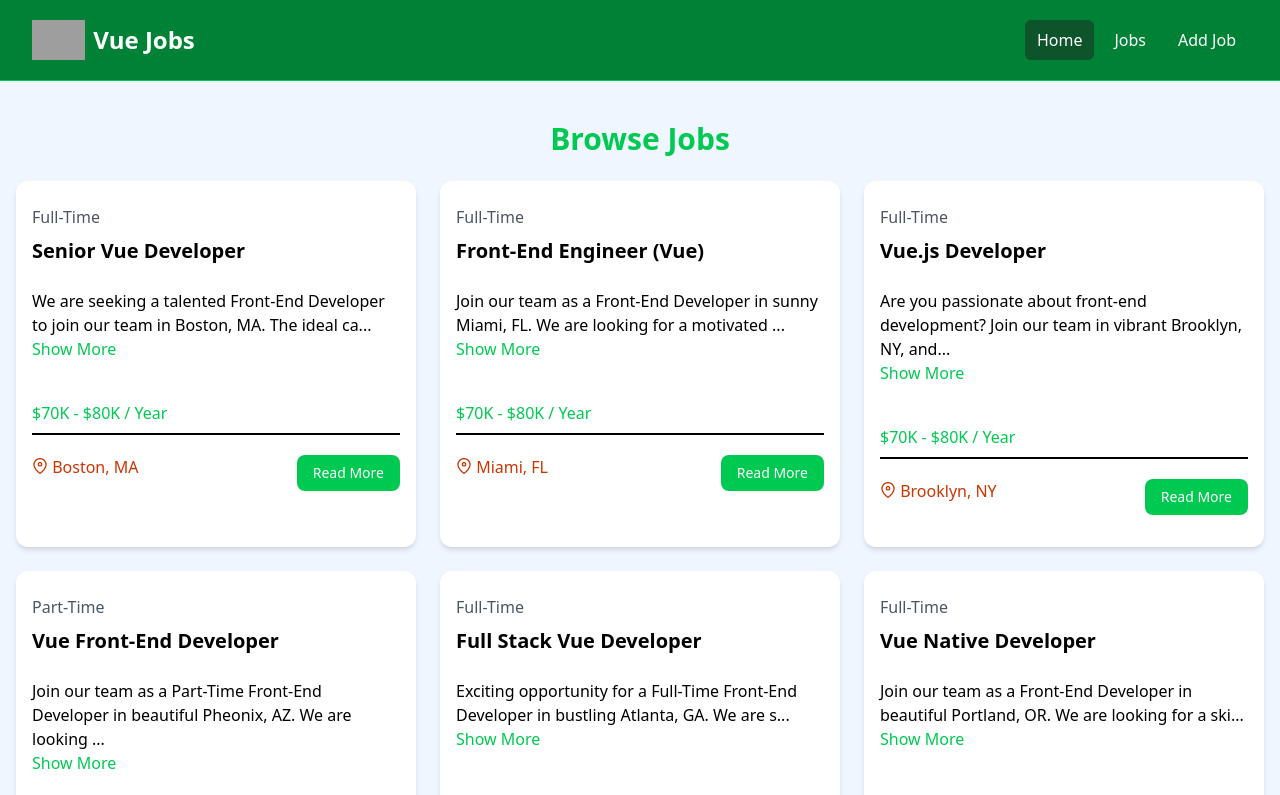
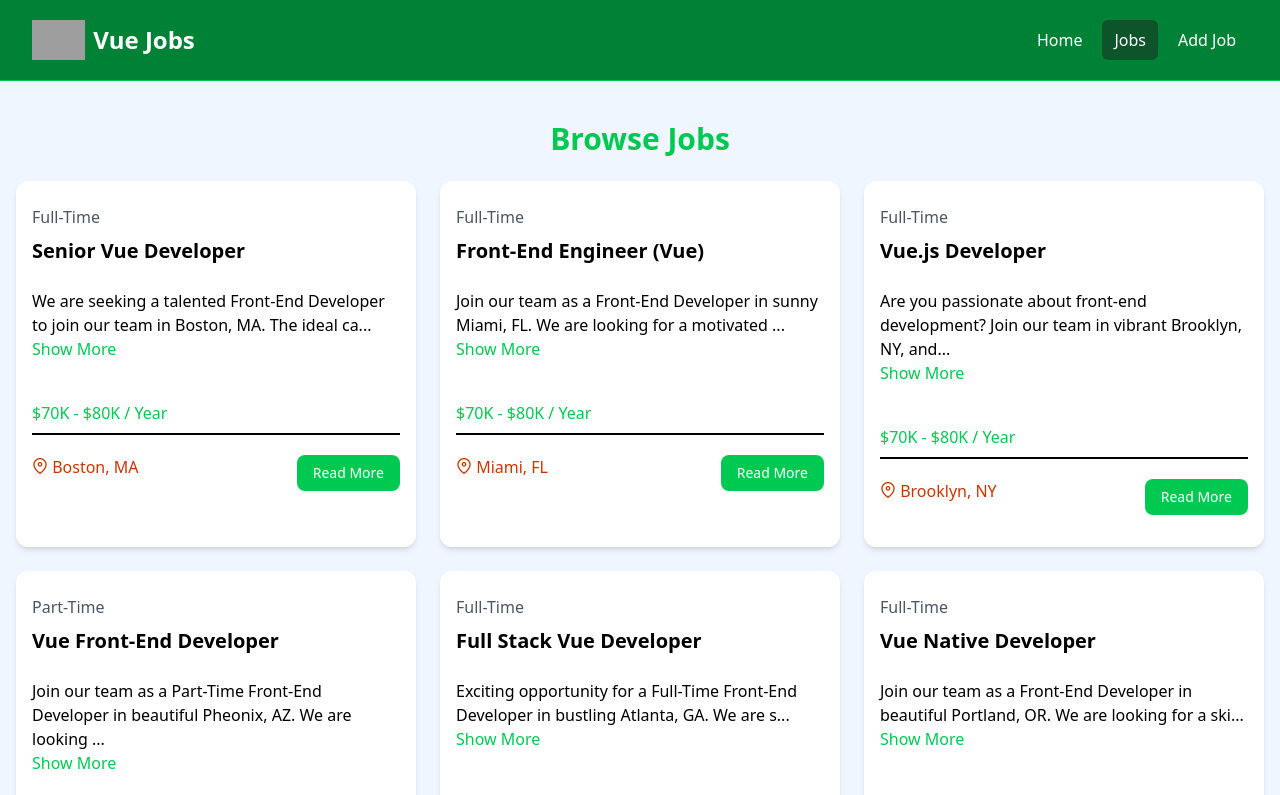
Before and after one commit to sebastianmela/vue-crash-course, a Vue app: page /jobs in a window 1280 px wide. Shown: the top 795 px of the page. Built offline with nearby package versions, Linux system fonts and the light colour scheme; grey boxes are pictures that could not be loaded.

Commit message:
added RouterLink

```diff
--- a/src/components/HomeCards.vue
+++ b/src/components/HomeCards.vue
@@ -1,4 +1,5 @@
 <script setup>
+import { RouterLink } from "vue-router";
 import Card from "@/components/Card.vue";
 </script>
 
@@ -11,24 +12,24 @@ import Card from "@/components/Card.vue";
 					<p class="mt-2 mb-4">
 						Browse our Vue jobs and start your career today
 					</p>
-					<a
-						href="jobs.html"
+					<RouterLink
+						to="/jobs"
 						class="inline-block bg-black text-white rounded-lg px-4 py-2 hover:bg-gray-700"
 					>
 						Browse Jobs
-					</a>
+					</RouterLink>
 				</Card>
 				<Card bg="bg-green-100">
 					<h2 class="text-2xl font-bold">For Employers</h2>
 					<p class="mt-2 mb-4">
 						List your job to find the perfect developer for the role
 					</p>
-					<a
-						href="add-job.html"
+					<RouterLink
+						to="/jobs/add"
 						class="inline-block bg-green-500 text-white rounded-lg px-4 py-2 hover:bg-green-600"
 					>
 						Add Job
-					</a>
+					</RouterLink>
 				</Card>
 			</div>
 		</div>
--- a/src/components/JobListing.vue
+++ b/src/components/JobListing.vue
@@ -1,4 +1,6 @@
 <script setup>
+import { RouterLink } from "vue-router";
+
 import { defineProps, ref, computed } from "vue";
 
 const props = defineProps({
@@ -49,12 +51,12 @@ const toggleFullDescription = () => {
 					<i class="pi pi-map-marker text-organge-700"></i>
 					{{ job.location }}
 				</div>
-				<a
-					:href="`/job/${job.id}`"
+				<RouterLink
+					:to="`/job/${job.id}`"
 					class="h-[36px] bg-green-500 hover:bg-green-600 text-white px-4 py-2 rounded-lg text-center text-sm"
 				>
 					Read More
-				</a>
+				</RouterLink>
 			</div>
 		</div>
 	</div>
--- a/src/components/JobListings.vue
+++ b/src/components/JobListings.vue
@@ -1,4 +1,5 @@
 <script setup>
+import { RouterLink } from "vue-router";
 import JobListing from "@/components/JobListing.vue";
 import jobsData from "@/jobs.json";
 import { ref, defineProps } from "vue";
@@ -29,10 +30,10 @@ const jobs = ref(jobsData);
 		</div>
 	</section>
 	<section v-if="showButton" class="m-auto max-w-lg my-10 px-6">
-		<a
-			href="jobs.html"
+		<RouterLink
+			to="/jobs"
 			class="block bg-black text-white text-center py-4 px-6 rounded-xl hover:bg-gray-700"
-			>View All Jobs</a
+			>View All Jobs</RouterLink
 		>
 	</section>
 </template>
--- a/src/components/Navbar.vue
+++ b/src/components/Navbar.vue
@@ -1,5 +1,11 @@
 <script setup>
+import { RouterLink, useRoute } from "vue-router";
 import logo from "@/assets/images/logo.png";
+
+const isActiveLink = (route) => {
+	const currentRoute = useRoute();
+	return currentRoute.path === route;
+};
 </script>
 
 <template>
@@ -9,29 +15,43 @@ import logo from "@/assets/images/logo.png";
 				<div
 					class="flex flex-1 items-center justify-center md:items-stretch md:justify-start"
 				>
-					<!-- Logo -->
-					<a class="flex flex-shrink-0 items-center mr-4" href="/">
+					<RouterLink class="flex flex-shrink-0 items-center mr-4" to="/">
 						<img class="h-10 w-auto" :src="logo" alt="Vue Jobs" />
 						<span class="hidden md:block text-white text-2xl font-bold ml-2"
 							>Vue Jobs</span
 						>
-					</a>
+					</RouterLink>
 					<div class="md:ml-auto">
 						<div class="flex space-x-2">
-							<a
-								href="/"
-								class="text-white bg-green-900 hover:bg-gray-900 hover:text-white rounded-md px-3 py-2"
-								>Home</a
+							<RouterLink
+								to="/"
+								:class="[
+									isActiveLink('/')
+										? 'bg-green-900 text-white'
+										: 'hover:bg-gray-900 hover:text-white',
+									'text-white px-3 py-2 rounded-md ',
+								]"
+								>Home</RouterLink
 							>
-							<a
-								href="/jobs"
-								class="text-white hover:bg-green-900 hover:text-white rounded-md px-3 py-2"
-								>Jobs</a
+							<RouterLink
+								to="/jobs"
+								:class="[
+									isActiveLink('/jobs')
+										? 'bg-green-900 text-white'
+										: 'hover:bg-gray-900 hover:text-white',
+									'text-white px-3 py-2 rounded-md ',
+								]"
+								>Jobs</RouterLink
 							>
-							<a
-								href="/jobs/add"
-								class="text-white hover:bg-green-900 hover:text-white rounded-md px-3 py-2"
-								>Add Job</a
+							<RouterLink
+								to="/jobs/add"
+								:class="[
+									isActiveLink('/jobs/add')
+										? 'bg-green-900 text-white'
+										: 'hover:bg-gray-900 hover:text-white',
+									'text-white px-3 py-2 rounded-md ',
+								]"
+								>Add Job</RouterLink
 							>
 						</div>
 					</div>
```
